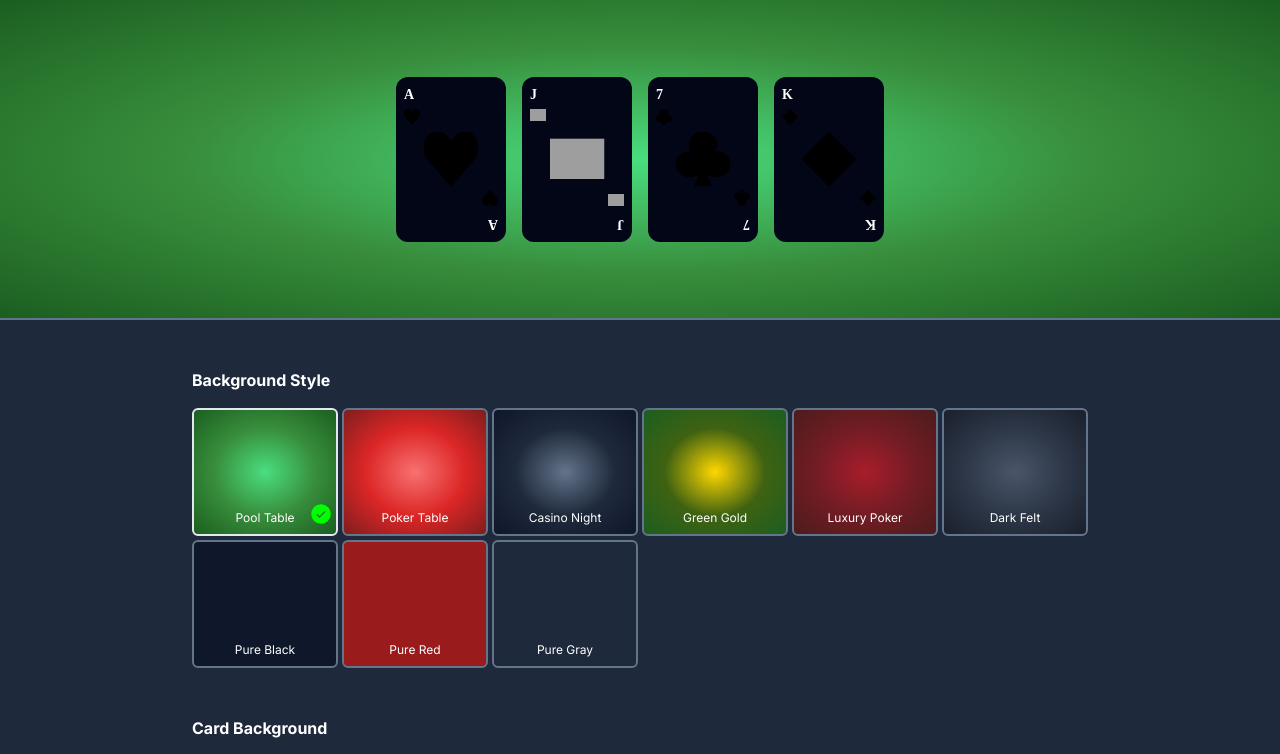
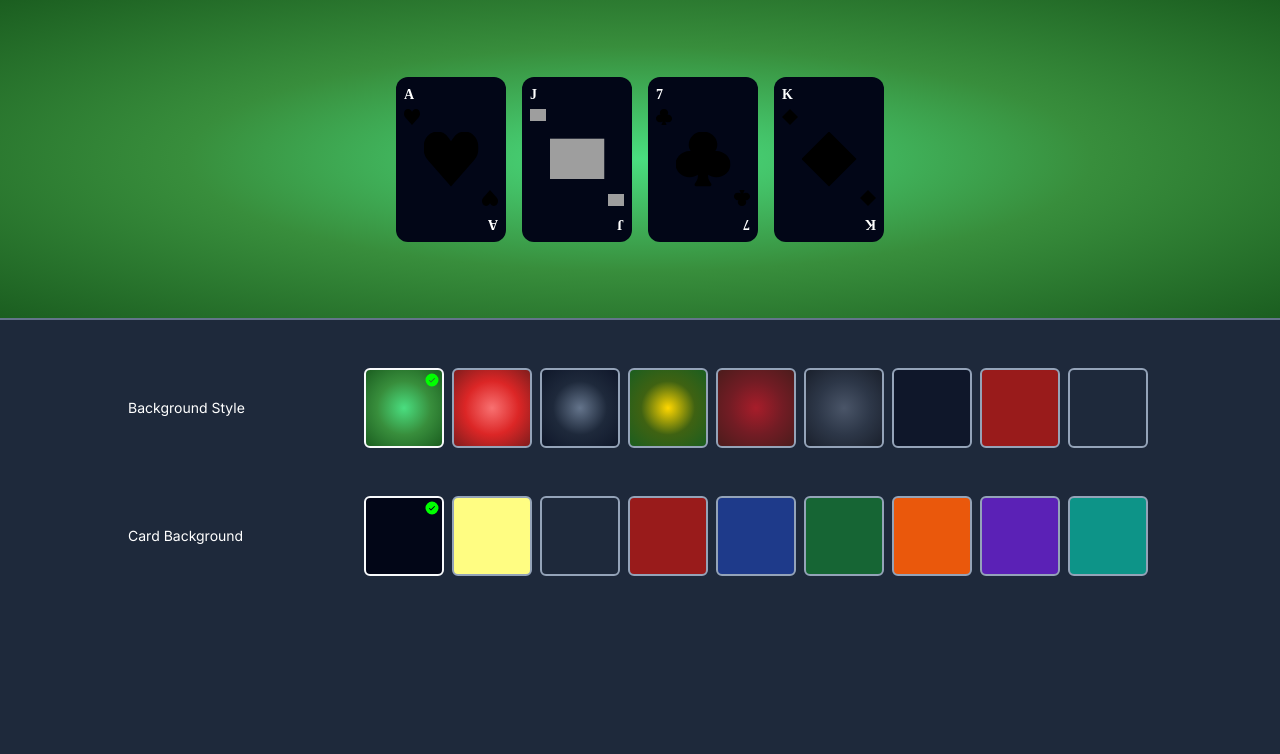
Before and after one commit to AtanasovCode/cardboard, a React (Vite) app: page /options in a window 1280 px wide. Shown: the top 754 px of the page. Built offline with nearby package versions, Linux system fonts and the light colour scheme; grey boxes are pictures that could not be loaded; a web font is replaced by a local one.

Commit message:
moved option choices to reusable component & improved code readability

```diff
--- a/src/Utils.jsx
+++ b/src/Utils.jsx
@@ -55,6 +55,15 @@ export const getCardBackground = (background) => {
         case "Green":
             return "bg-card-green text-white";
             break;
+        case "Orange":
+            return "bg-card-orange";
+            break;
+        case "Purple":
+            return "bg-card-purple";
+            break;
+        case "Teal":
+            return "bg-card-teal";
+            break;
         default:
             return "bg-card-white text-black";
             break;
--- a/src/components/BackgroundChoice.jsx
+++ b/src/components/BackgroundChoice.jsx
@@ -12,23 +12,21 @@ const BackgroundChoice = ({
         cardBackground,
     } = useCardStore();
 
-    const borderStyle = backgroundStyle === name || cardBackground === name ? "border-slate-200" : "border-slate-500";
+    const borderStyle = backgroundStyle === name || cardBackground === name ? "border-slate-50" : "border-slate-400";
     const textColor = name === "White" ? "text-black" : "text-white";
 
     return (
         <div className={`
-            w-full h-32 px-4 py-2 rounded-md flex items-end justify-center ${background}
+            w-full aspect-square rounded-md ${background} mx-[1px] xs:mx-1
             border-2 ${borderStyle} relative cursor-pointer ${textColor}
+            md:w-10 lg:w-16 xl:w-20
         `}
             onClick={() => handleClick(name)}
         >
-            <div className="text-xs">
-                {name}
-            </div>
             {
                 (cardBackground === name || backgroundStyle === name) &&
-                <div className="absolute right-[2%]">
-                    <CheckCircle size={24} weight="fill" color="#00ff00" />
+                <div className="absolute right-[2%] top-[2%] w-4 h-4">
+                    <CheckCircle size="100%" weight="fill" color="#00ff00" />
                 </div>
             }
         </div>
--- /dev/null
+++ b/src/components/OptionChoice.jsx
@@ -0,0 +1,29 @@
+import BackgroundChoice from "./BackgroundChoice";
+
+const OptionChoice = ({
+    title,
+    options,
+}) => {
+    return (
+        <div className="w-full flex flex-col md:flex-row items-center justify-between mb-12 text-white">
+            <div className="w-full md:w-auto text-left text-sm mb-4 md:mb-0">
+                {title}
+            </div>
+            <div className="w-full md:w-auto flex items-center justify-end">
+                {
+                    options.map((option) => {
+                        return (
+                            <BackgroundChoice
+                                name={option.name}
+                                background={option.background}
+                                handleClick={option.handleClick}
+                            />
+                        );
+                    })
+                }
+            </div>
+        </div>
+    );
+}
+
+export default OptionChoice;
--- a/src/routes/Options.jsx
+++ b/src/routes/Options.jsx
@@ -1,111 +1,26 @@
 import { useCardStore } from "../../useCardStore";
-import Header from "../components/Header";
 
-import BackgroundChoice from "../components/BackgroundChoice";
 import Preview from "../components/Preview";
+import OptionChoice from "../components/OptionChoice";
 
 const Options = () => {
-    const { changeCardBackground, changeBackgroundStyle } = useCardStore();
+    const {
+        backgroundStyles,
+        cardBackgrounds,
+    } = useCardStore();
 
     return (
         <div className="min-h-[100dvh] flex flex-col items-center justify-start bg-main-background text-white">
             <Preview />
-            <div className="w-[90%] lg:w-[70%] flex flex-col items-start justify-center flex-1 mt-12">
-                <div className="w-full flex flex-col items-start justify-center mb-12">
-                    <div className="w-full text-md font-semibold text-center mb-4 lg:text-left lg:font-bold">
-                        Background Style
-                    </div>
-                    <div className="w-full grid grid-cols-3 md:grid-cols-6 gap-1">
-                        <BackgroundChoice
-                            name="Pool Table"
-                            background="bg-pool-table"
-                            handleClick={changeBackgroundStyle}
-                        />
-                        <BackgroundChoice
-                            name="Poker Table"
-                            background="bg-poker-table"
-                            handleClick={changeBackgroundStyle}
-                        />
-                        <BackgroundChoice
-                            name="Casino Night"
-                            background="bg-casino-night"
-                            handleClick={changeBackgroundStyle}
-                        />
-                        <BackgroundChoice
-                            name="Green Gold"
-                            background="bg-green-gold"
-                            handleClick={changeBackgroundStyle}
-                        />
-                        <BackgroundChoice
-                            name="Luxury Poker"
-                            background="bg-luxury-poker"
-                            handleClick={changeBackgroundStyle}
-                        />
-                        <BackgroundChoice
-                            name="Dark Felt"
-                            background="bg-dark-felt"
-                            handleClick={changeBackgroundStyle}
-                        />
-                        <BackgroundChoice
-                            name="Pure Black"
-                            background="bg-slate-900"
-                            handleClick={changeBackgroundStyle}
-                        />
-                        <BackgroundChoice
-                            name="Pure Red"
-                            background="bg-red-800"
-                            handleClick={changeBackgroundStyle}
-                        />
-                        <BackgroundChoice
-                            name="Pure Gray"
-                            background="bg-slate-800"
-                            handleClick={changeBackgroundStyle}
-                        />
-                    </div>
-                </div>
-                <div className="w-full flex flex-col items-start justify-center mb-12">
-                    <div className="w-full text-md font-semibold text-center mb-4 lg:text-left lg:font-bold">
-                        Card Background
-                    </div>
-                    <div className="w-full grid grid-cols-1 gap-2 sm:grid-cols-2 lg:grid-cols-3">
-                        <BackgroundChoice
-                            name="Black"
-                            background="bg-card-black"
-                            handleClick={changeCardBackground}
-                        />
-                        <BackgroundChoice
-                            name="White"
-                            background="bg-card-white"
-                            handleClick={changeCardBackground}
-                        />
-                        <BackgroundChoice
-                            name="Dark Grey"
-                            background="bg-card-grey"
-                            handleClick={changeCardBackground}
-                        />
-                        <BackgroundChoice
-                            name="Red"
-                            background="bg-card-red"
-                            handleClick={changeCardBackground}
-                        />
-                        <BackgroundChoice
-                            name="Blue"
-                            background="bg-card-blue"
-                            handleClick={changeCardBackground}
-                        />
-                        <BackgroundChoice
-                            name="Green"
-                            background="bg-card-green"
-                            handleClick={changeCardBackground}
-                        />
-                    </div>
-                </div>
-                <div className="flex items-center justify-center mb-8">
-                    <div className="w-full text-md font-semibold text-center mb-4 lg:text-left lg:font-bold">
-                        Suit Style
-                    </div>
-                    <div className="w-full grid grid-cols-1 gap-2 sm:grid-cols-2 lg:grid-cols-3"></div>
-                </div>
+            <div className="w-[95%] xs:w-[90%] xl:w-[80%] max-w-[110rem] flex flex-col items-start justify-start flex-1 mt-12">
+                <OptionChoice
+                    title="Background Style"
+                    options={backgroundStyles}
+                />
+                <OptionChoice
+                    title="Card Background"
+                    options={cardBackgrounds}
+                />
             </div>
         </div>
     );
--- a/tailwind.config.js
+++ b/tailwind.config.js
@@ -20,6 +20,9 @@ export default {
         'card-white': "#FFFD82",
         'card-blue': "rgb(30 58 138)",
         'card-green': "rgb(22 101 52)",
+        'card-orange': "rgb(234 88 12)",
+        'card-purple': "rgb(91 33 182)",
+        'card-teal': "rgb(13 148 136)",
       },
       backgroundImage: {
         'background-graphic': "url(/background-graphic.svg)",
--- a/useCardStore.jsx
+++ b/useCardStore.jsx
@@ -21,7 +21,7 @@ import spadesWhite from './src/assets/suits/spades-white.svg';
 import clubsWhite from './src/assets/suits/clubs-white.svg';
 import diamondsWhite from './src/assets/suits/diamonds-white.svg';
 
-export const useCardStore = create((set) => ({
+export const useCardStore = create((set, get) => ({
   ranks: ["A", "2", "3", "4", "5", "6", "7", "8", "9", "10", "J", "Q", "K"],
   suits: [
     {
@@ -116,9 +116,34 @@ export const useCardStore = create((set) => ({
 
   backgroundStyle: "Pool Table",
   changeBackgroundStyle: (style) => set({ backgroundStyle: style }),
+  backgroundStyles: [
+    { name: "Pool Table", background: "bg-pool-table", handleClick: () => get().changeBackgroundStyle("Pool Table") },
+    { name: "Poker Table", background: "bg-poker-table", handleClick: () => get().changeBackgroundStyle("Poker Table") },
+    { name: "Casino Night", background: "bg-casino-night", handleClick: () => get().changeBackgroundStyle("Casino Night") },
+    { name: "Green Gold", background: "bg-green-gold", handleClick: () => get().changeBackgroundStyle("Green Gold") },
+    { name: "Luxury Poker", background: "bg-luxury-poker", handleClick: () => get().changeBackgroundStyle("Luxury Poker") },
+    { name: "Dark Felt", background: "bg-dark-felt", handleClick: () => get().changeBackgroundStyle("Dark Felt") },
+    { name: "Pure Black", background: "bg-slate-900", handleClick: () => get().changeBackgroundStyle("Pure Black") },
+    { name: "Pure Red", background: "bg-red-800", handleClick: () => get().changeBackgroundStyle("Pure Red") },
+    { name: "Pure Gray", background: "bg-slate-800", handleClick: () => get().changeBackgroundStyle("Pure Gray") },
+  ],
+
+
 
   cardBackground: "Black",
   changeCardBackground: (style) => set({ cardBackground: style }),
+  cardBackgrounds: [
+    { name: "Black", background: "bg-card-black", handleClick: () => get().changeCardBackground("Black") },
+    { name: "White", background: "bg-card-white", handleClick: () => get().changeCardBackground("White") },
+    { name: "Dark Grey", background: "bg-card-grey", handleClick: () => get().changeCardBackground("Dark Grey") },
+    { name: "Red", background: "bg-card-red", handleClick: () => get().changeCardBackground("Red") },
+    { name: "Blue", background: "bg-card-blue", handleClick: () => get().changeCardBackground("Blue") },
+    { name: "Green", background: "bg-card-green", handleClick: () => get().changeCardBackground("Green") },
+    { name: "Orange", background: "bg-card-orange", handleClick: () => get().changeCardBackground("Orange") },
+    { name: "Purple", background: "bg-card-purple", handleClick: () => get().changeCardBackground("Purple") },
+    { name: "Teal", background: "bg-card-teal", handleClick: () => get().changeCardBackground("Teal") },
+  ],
+
 
   mobileMenu: false,
   toggleMobileMenu: () => set((state) => ({ mobileMenu: !state.mobileMenu })),
```
